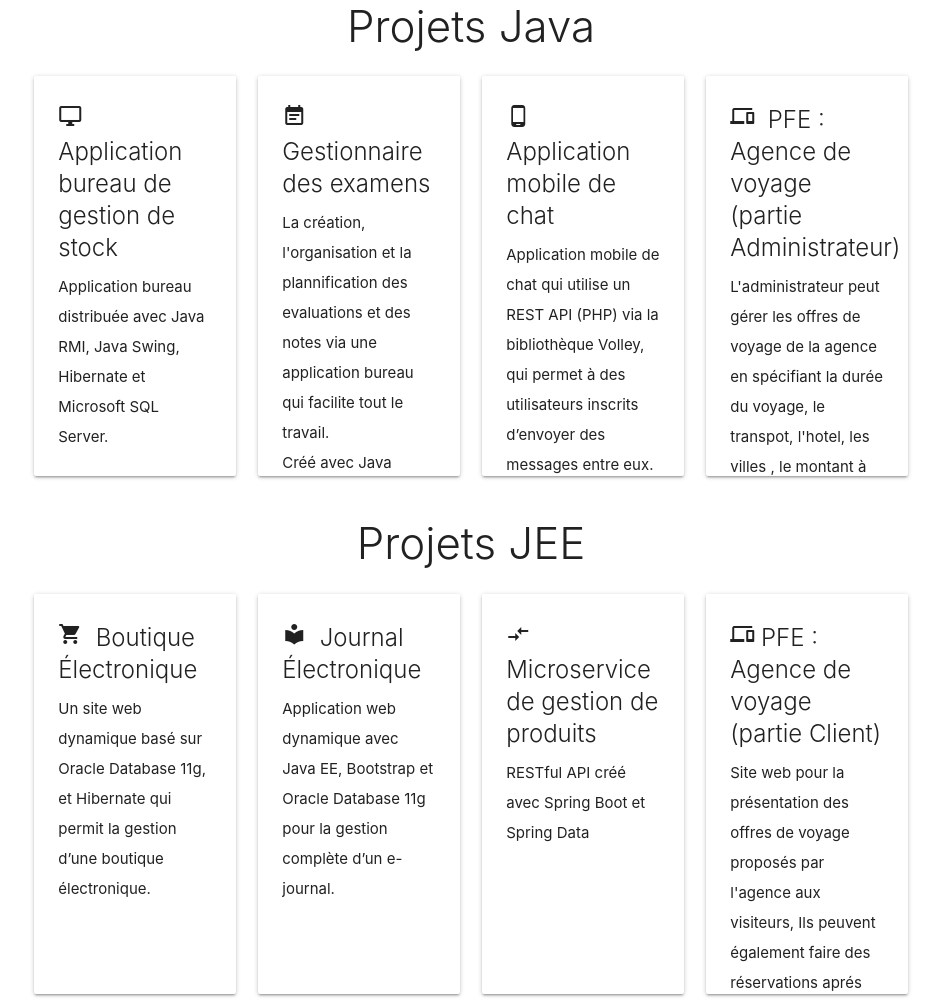
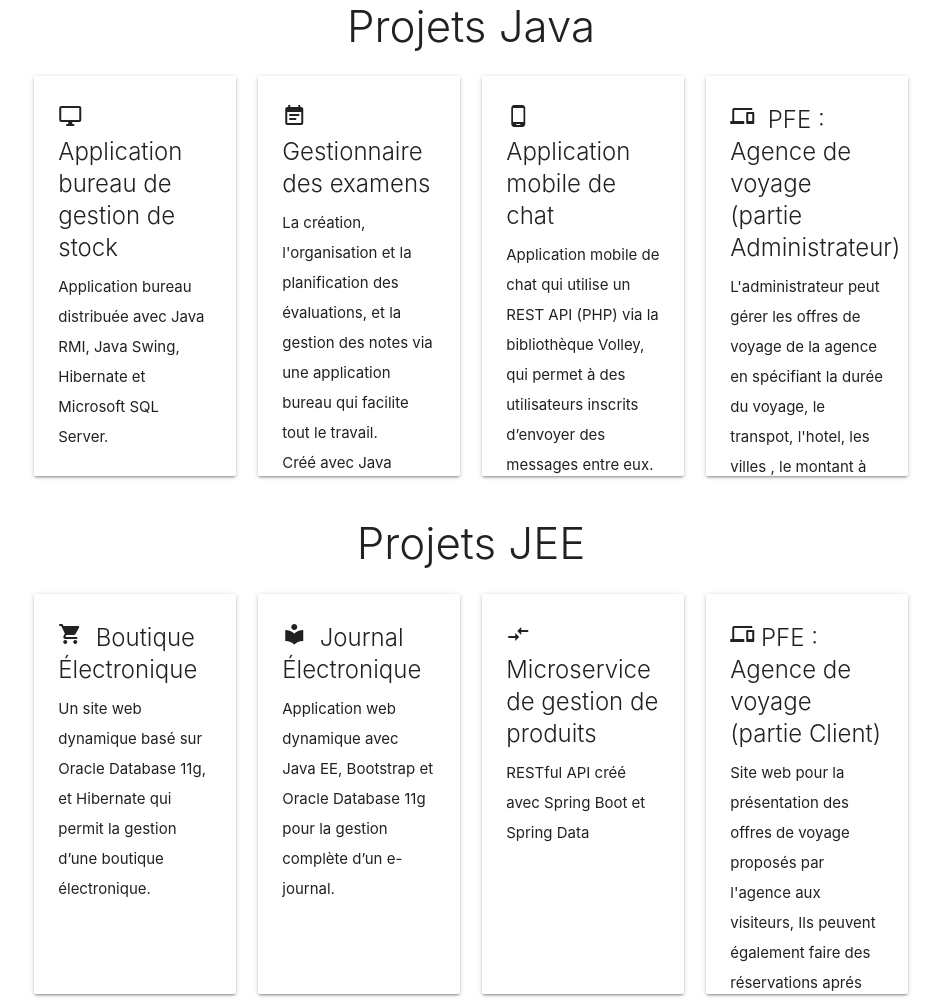
Before and after one commit to Youssef-Erradi/youssef-erradi.github.io, a plain HTML site: page index.html in a window 1280 px wide. Shown: the part 1632-2640 px from the top of the page, without its empty margins (169-1110 px from the left). Drawn offline with nearby package versions, Linux system fonts and the light colour scheme.

Commit message:
Update index.html

```diff
--- a/index.html
+++ b/index.html
@@ -157,7 +157,7 @@
           <div class="card medium">
             <div class="card-content">
               <span class="card-title"><i class="material-icons">event_note</i>&nbsp; Gestionnaire des examens</span>
-              <p>La création, l'organisation et la plannification des evaluations et des notes via une application bureau qui facilite tout le travail. <br>
+              <p>La création, l'organisation et la planification des évaluations, et la gestion des notes via une application bureau qui facilite tout le travail. <br>
                 Créé avec Java Swing et Oracle Database 11g (+ JDBC).
               </p>
             </div>
```
